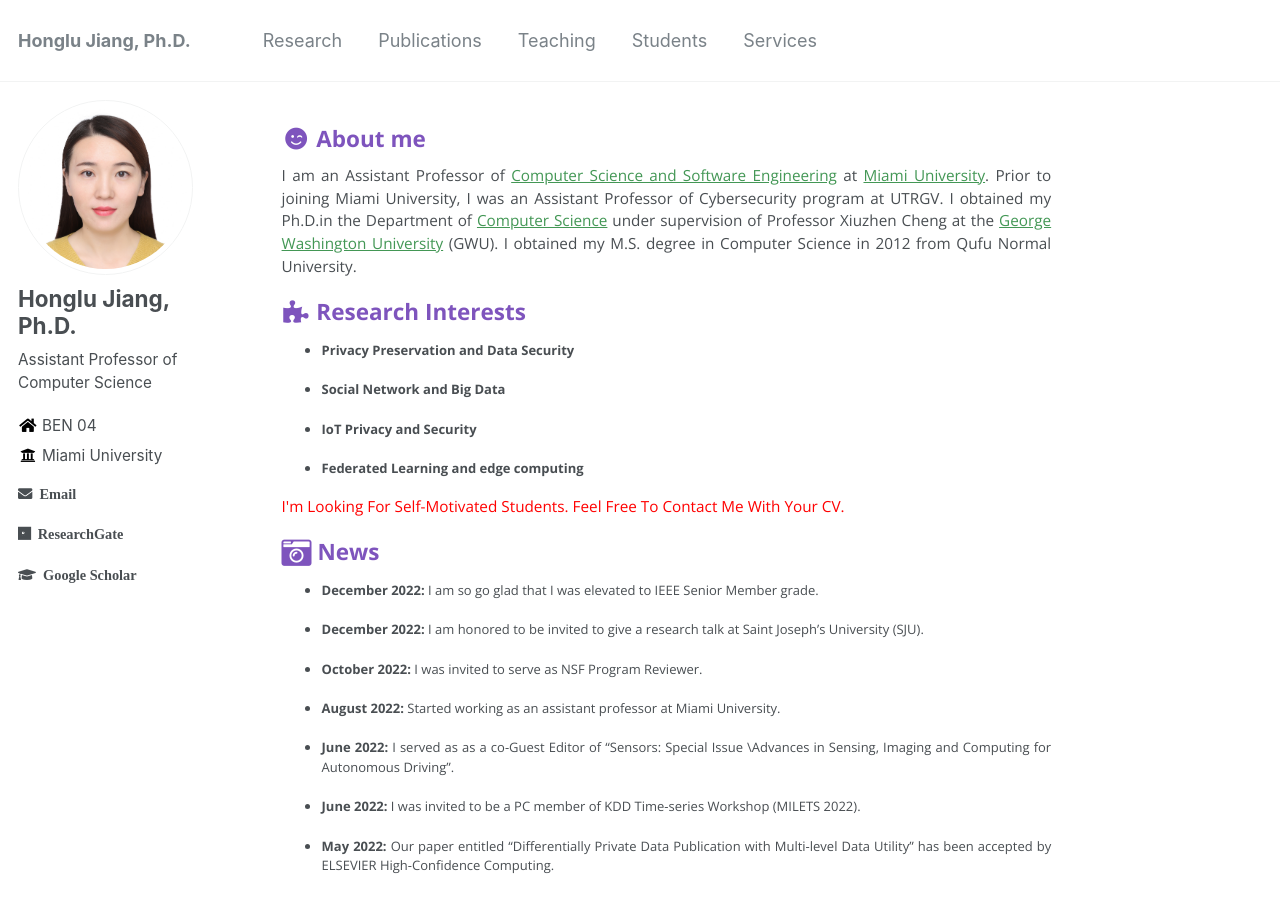
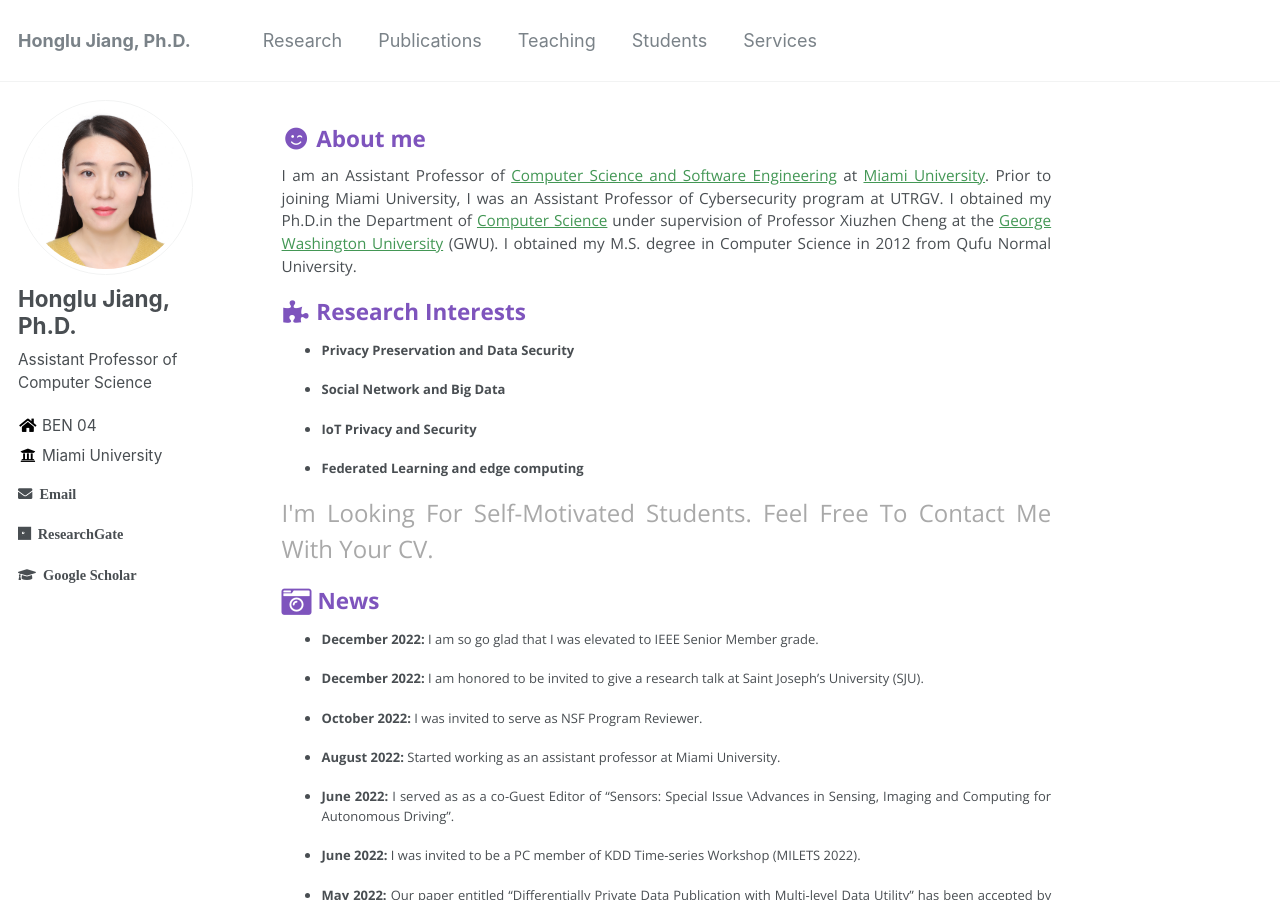
Before and after one commit to hljiang0720/hljiang.github.io, a Jekyll site: the page built from _pages/about.md, in a window 1280 px wide and 900 px high. Built offline with Jekyll 4.4.1, drawn with Linux system fonts in a browser that asks for light colours.

Commit message:
Update about.md

```diff
--- a/_pages/about.md
+++ b/_pages/about.md
@@ -28,7 +28,7 @@ I obtained my Ph.D.in the Department of [Computer Science](https://www.cs.seas.g
 
 
 
-<p style="font-size: 4remfont; color:#FF0000">I'm Looking For Self-Motivated Students. Feel Free To Contact Me With Your CV.</p>
+<p><font size="+2" color="darkgray">I'm Looking For Self-Motivated Students. Feel Free To Contact Me With Your CV.</font></p>
 
 
 
```
